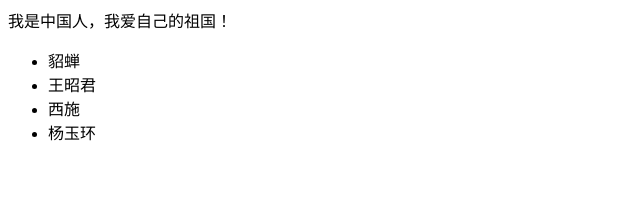
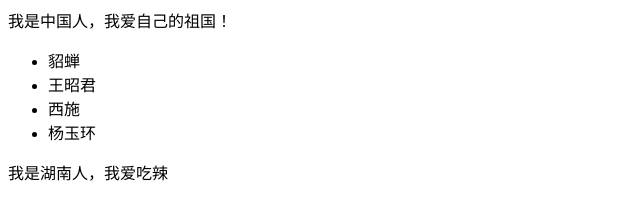
Before and after one commit to hlf99/newProject, a plain HTML site: page index.html in a window 1280 px wide. Shown: the whole page, without its empty margins (0-640 px from the left). Drawn offline with Linux system fonts and the light colour scheme.

Commit message:
我爱吃辣

```diff
--- a/index.html
+++ b/index.html
@@ -12,5 +12,6 @@
 		<li>西施</li>
 		<li>杨玉环</li>
 	</ul>
+	<p>我是湖南人，我爱吃辣</p>
 </body>
 </html>
```
